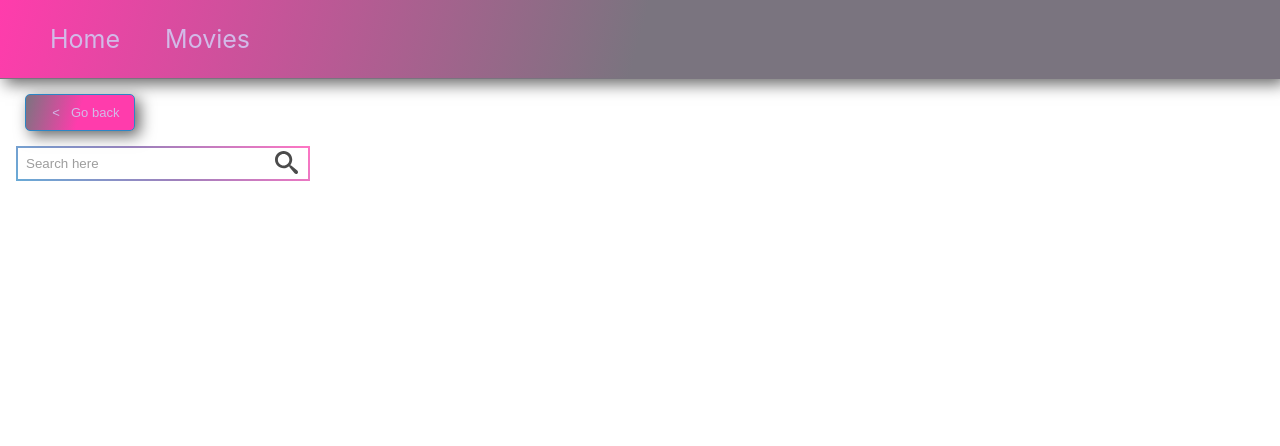
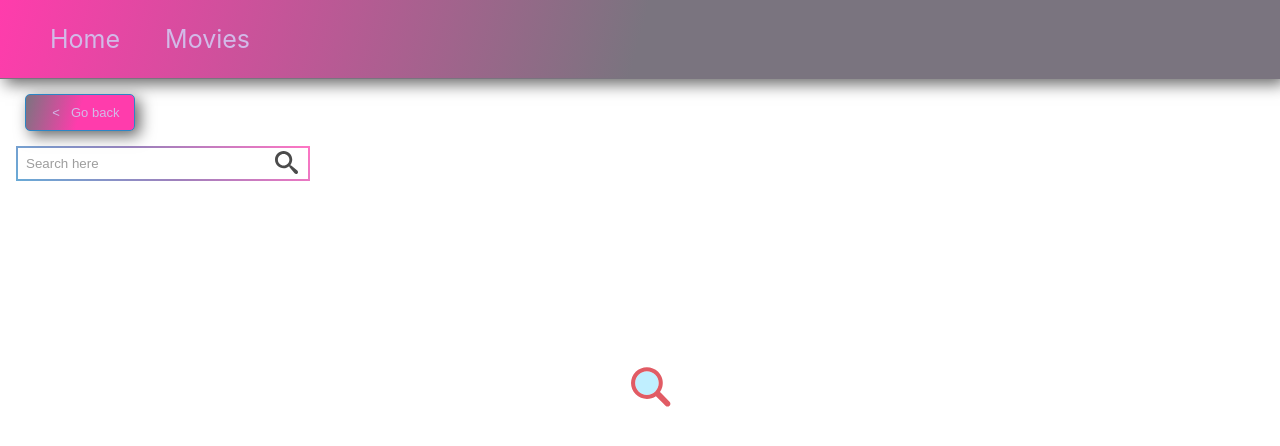
Before and after one commit to Muffcata/goit-react-hw-05-movies, a React (Create React App) app: page /movies in a window 1280 px wide. Shown: the top 446 px of the page. Built offline with nearby package versions, Linux system fonts and the light colour scheme; no server answers.

Commit message:
spinner completed

```diff
--- a/src/pages/DetailsMovies/DetailsMovies.jsx
+++ b/src/pages/DetailsMovies/DetailsMovies.jsx
@@ -2,17 +2,21 @@ import { useState, useEffect } from 'react';
 import { getMovieById } from 'components/services/fetchAPI';
 import { useParams } from 'react-router-dom';
 import { MovieDetails } from 'components/MovieDetails/MovieDetails';
+import { Spinner } from 'components/Spinner/Spinner';
 
 export const DetailsMovies = () => {
   const [details, setDetails] = useState([]);
   const queryParams = useParams();
   const id = queryParams.movieId;
+  const [isLoading, setIsLoading] = useState(false);
 
   useEffect(() => {
+    setIsLoading(true);
     const detailsMovie = async () => {
       try {
         const fetchedMovies = await getMovieById.fetchMovieById(id);
         setDetails(fetchedMovies);
+        setIsLoading(false);
       } catch (error) {
         console.log(error);
       }
@@ -22,6 +26,7 @@ export const DetailsMovies = () => {
 
   return (
     <div>
+      {isLoading && <Spinner />}
       <MovieDetails movie={details} />
     </div>
   );
--- a/src/pages/Home/Home.jsx
+++ b/src/pages/Home/Home.jsx
@@ -2,15 +2,19 @@ import { useState, useEffect } from 'react';
 import { MoviesList } from 'components/MoviesList/MoviesList';
 import { getTrendingMovie } from 'components/services/fetchAPI';
 import style from 'pages/Home/Home.module.css';
+import { Spinner } from 'components/Spinner/Spinner';
 
 export const Home = () => {
   const [nameMovies, setNameMovies] = useState([]);
+  const [isLoading, setIsLoading] = useState(false);
 
   useEffect(() => {
+    setIsLoading(true);
     const loadMovies = async () => {
       try {
         const getMovies = await getTrendingMovie.fetchMoviesTrending();
         setNameMovies([...getMovies]);
+        setIsLoading(false);
       } catch (error) {
         console.log('error');
       }
@@ -21,6 +25,7 @@ export const Home = () => {
 
   return (
     <>
+      {isLoading && <Spinner />}
       <h1 className={style.title}>Trending movies :</h1>
       <div>
         <MoviesList data={nameMovies} />
--- a/src/pages/Movies/Movies.jsx
+++ b/src/pages/Movies/Movies.jsx
@@ -3,36 +3,38 @@ import { getSearchMovie } from 'components/services/fetchAPI';
 import { useSearchParams } from 'react-router-dom';
 import { SearchBox } from 'components/SearchBox/SearchBox';
 import { MoviesList } from 'components/MoviesList/MoviesList';
+import { Spinner } from 'components/Spinner/Spinner';
 
 export const Movies = () => {
   const [value, setValue] = useState([]);
   const [searchParams, setSearchParams] = useSearchParams();
   const query = searchParams.get('query');
+  const [isLoading, setIsLoading] = useState(false);
 
   useEffect(() => {
+    setIsLoading(true);
     const getSearchedMovies = async () => {
       try {
         const fetchSearchMovies = await getSearchMovie.fetchSearchMovies(query);
         setValue([...fetchSearchMovies]);
+        setIsLoading(false);
       } catch (error) {
         console.log('error');
       }
     };
-
     getSearchedMovies(query);
   }, [query]);
 
   const handleSubmit = e => {
     e.preventDefault();
     const form = e.target;
-
     setSearchParams({ query: form.elements.query.value });
-
     form.reset();
   };
 
   return (
     <>
+      {isLoading && <Spinner />}
       <SearchBox onSubmit={handleSubmit} />
       {query && <MoviesList data={value} />}
     </>
```
